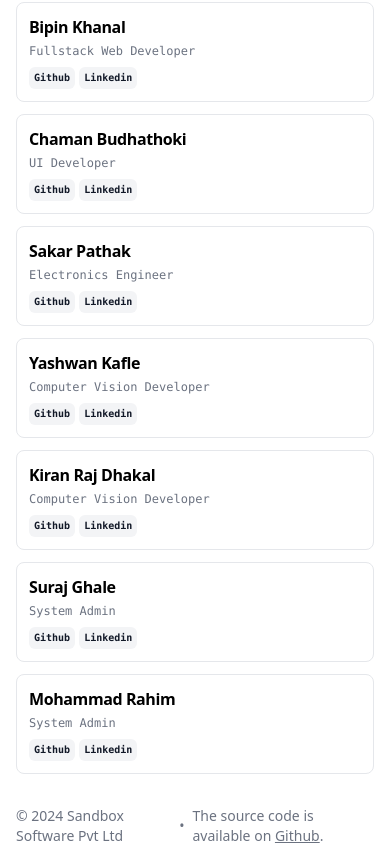
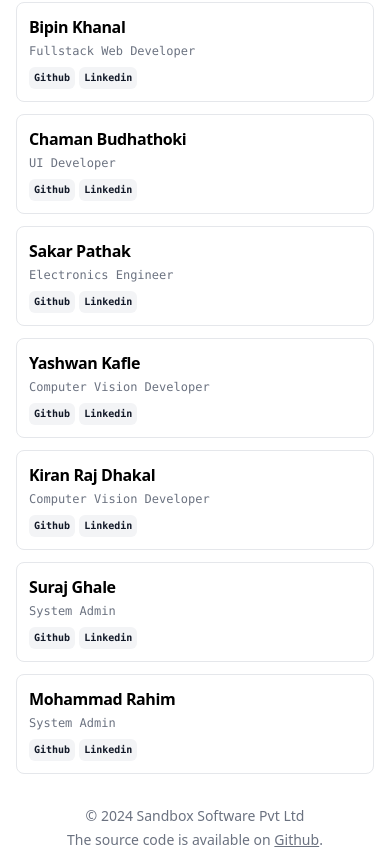
Before and after one commit to Subas0707/website, a website: page index.html in a window 390 px wide. Shown: the part 2108-2974 px from the top of the page. Drawn offline with nearby package versions, Linux system fonts and the light colour scheme; files that its build step writes are made by us from their sources.

Commit message:
styles: multiline footer for sm breakpoint

```diff
--- a/index.html
+++ b/index.html
@@ -604,11 +604,11 @@
                 </div>
             </section>
 
-            <section class="flex items-center w-full gap-2 mt-2">
+            <section class="flex flex-col items-center w-full gap-1 mt-2 sm:gap-2 sm:flex-row">
                 <span class="text-sm text-muted-foreground">
                     © 2024 Sandbox Software Pvt Ltd
                 </span>
-                <span class="text-sm text-muted-foreground">•</span>
+                <span class="hidden text-sm sm:block text-muted-foreground">•</span>
                 <span class="text-sm text-muted-foreground">
                     The source code is available on
                     <a href="https://github.com/sandbox-pokhara/website" target="_blank"
```
